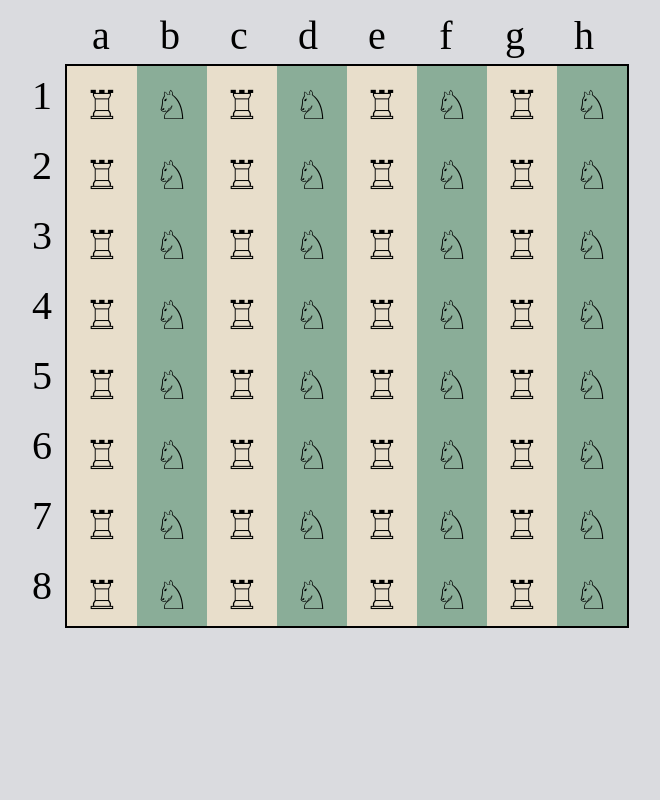
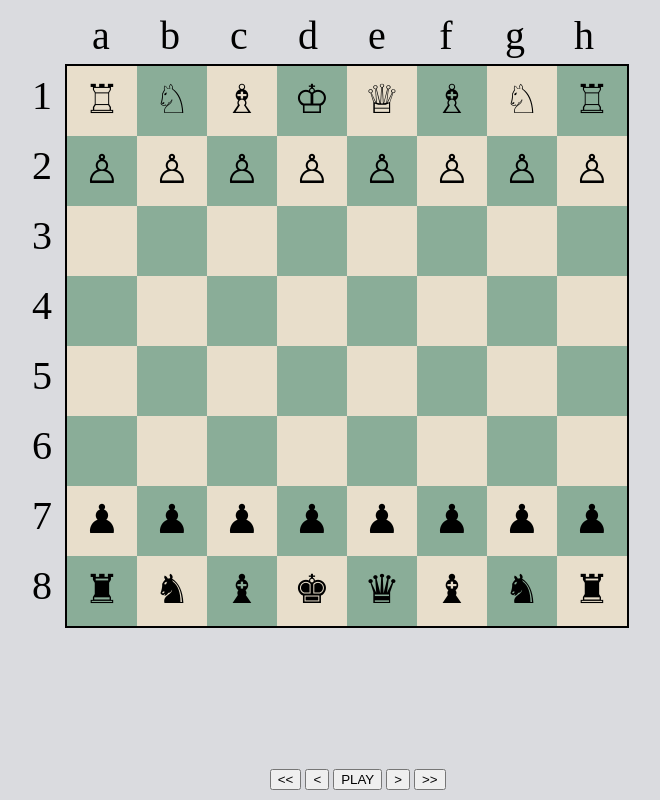
Before and after one commit to silentDjay/TIY-Chessboard, a plain HTML site: page index.html in a window 1280 px wide. Shown: the whole page, without its empty margins (319-979 px from the left). Drawn offline with nearby package versions, Linux system fonts and the light colour scheme.

Commit message:
complete beginning chess board and add buttons

```diff
--- a/assets/css/styles.scss
+++ b/assets/css/styles.scss
@@ -28,15 +28,16 @@ body {
   box-sizing: border-box;
   text-align: center;
   font-size: $fontSize;
-  padding-top: 20px;
+  padding-top: 14px;
 }
 
 .ltSquare {
-  // background: $lightSquares;
+  float: left;
 }
 
 .dkSquare {
   background: $darkSquares;
+  float: left;
 }
 
 // styling for the rank and file labels
@@ -72,3 +73,10 @@ body {
   text-align: center;
   margin-left: -1px;
 }
+
+// Styling for the buttons
+.buttonContainer {
+  position: absolute;
+  bottom: 10px;
+  left: 46%;
+}
--- a/index.html
+++ b/index.html
@@ -9,40 +9,70 @@
   </head>
   <body>
     <section class="chessBoard">
-      <div class="square ltSquare">&#9814</div><!--
-      --><div class="square dkSquare">&#9816</div><!--
-    --><div class="square ltSquare">&#9814</div><!--
-    --><div class="square dkSquare">&#9816</div><!----><div class="square ltSquare">&#9814</div><!--
-    --><div class="square dkSquare">&#9816</div><!----><div class="square ltSquare">&#9814</div><!--
-    --><div class="square dkSquare">&#9816</div><!----><div class="square ltSquare">&#9814</div><!--
-    --><div class="square dkSquare">&#9816</div><!----><div class="square ltSquare">&#9814</div><!--
-    --><div class="square dkSquare">&#9816</div><!----><div class="square ltSquare">&#9814</div><!--
-    --><div class="square dkSquare">&#9816</div><!----><div class="square ltSquare">&#9814</div><!--
-    --><div class="square dkSquare">&#9816</div><!----><div class="square ltSquare">&#9814</div><!--
-    --><div class="square dkSquare">&#9816</div><!----><div class="square ltSquare">&#9814</div><!--
-    --><div class="square dkSquare">&#9816</div><!----><div class="square ltSquare">&#9814</div><!--
-    --><div class="square dkSquare">&#9816</div><!----><div class="square ltSquare">&#9814</div><!--
-    --><div class="square dkSquare">&#9816</div><!----><div class="square ltSquare">&#9814</div><!--
-    --><div class="square dkSquare">&#9816</div><!----><div class="square ltSquare">&#9814</div><!--
-    --><div class="square dkSquare">&#9816</div><!----><div class="square ltSquare">&#9814</div><!--
-    --><div class="square dkSquare">&#9816</div><!----><div class="square ltSquare">&#9814</div><!--
-    --><div class="square dkSquare">&#9816</div><!----><div class="square ltSquare">&#9814</div><!--
-    --><div class="square dkSquare">&#9816</div><!----><div class="square ltSquare">&#9814</div><!--
-    --><div class="square dkSquare">&#9816</div><!----><div class="square ltSquare">&#9814</div><!--
-    --><div class="square dkSquare">&#9816</div><!----><div class="square ltSquare">&#9814</div><!--
-    --><div class="square dkSquare">&#9816</div><!----><div class="square ltSquare">&#9814</div><!--
-    --><div class="square dkSquare">&#9816</div><!----><div class="square ltSquare">&#9814</div><!--
-    --><div class="square dkSquare">&#9816</div><!----><div class="square ltSquare">&#9814</div><!--
-    --><div class="square dkSquare">&#9816</div><!----><div class="square ltSquare">&#9814</div><!--
-    --><div class="square dkSquare">&#9816</div><!----><div class="square ltSquare">&#9814</div><!--
-    --><div class="square dkSquare">&#9816</div><!----><div class="square ltSquare">&#9814</div><!--
-    --><div class="square dkSquare">&#9816</div><!----><div class="square ltSquare">&#9814</div><!--
-    --><div class="square dkSquare">&#9816</div><!----><div class="square ltSquare">&#9814</div><!--
-    --><div class="square dkSquare">&#9816</div><!----><div class="square ltSquare">&#9814</div><!--
-    --><div class="square dkSquare">&#9816</div><!----><div class="square ltSquare">&#9814</div><!--
-    --><div class="square dkSquare">&#9816</div><!----><div class="square ltSquare">&#9814</div><!--
-    --><div class="square dkSquare">&#9816</div><!----><div class="square ltSquare">&#9814</div><!--
-    --><div class="square dkSquare">&#9816</div>
+       <div class="square ltSquare">&#9814</div><!--
+    --><div class="square dkSquare">&#9816</div><!--
+    --><div class="square ltSquare">&#9815</div><!--
+    --><div class="square dkSquare">&#9812</div><!--
+    --><div class="square ltSquare">&#9813</div><!--
+    --><div class="square dkSquare">&#9815</div><!--
+    --><div class="square ltSquare">&#9816</div><!--
+    --><div class="square dkSquare">&#9814</div><!--
+    --><div class="square dkSquare">&#9817</div><!--
+    --><div class="square ltSquare">&#9817</div><!--
+    --><div class="square dkSquare">&#9817</div><!--
+    --><div class="square ltSquare">&#9817</div><!--
+    --><div class="square dkSquare">&#9817</div><!--
+    --><div class="square ltSquare">&#9817</div><!--
+    --><div class="square dkSquare">&#9817</div><!--
+    --><div class="square ltSquare">&#9817</div><!--
+    --><div class="square ltSquare"></div><!--
+    --><div class="square dkSquare"></div><!--
+    --><div class="square ltSquare"></div><!--
+    --><div class="square dkSquare"></div><!--
+    --><div class="square ltSquare"></div><!--
+    --><div class="square dkSquare"></div><!--
+    --><div class="square ltSquare"></div><!--
+    --><div class="square dkSquare"></div><!--
+    --><div class="square dkSquare"></div><!--
+    --><div class="square ltSquare"></div><!--
+    --><div class="square dkSquare"></div><!--
+    --><div class="square ltSquare"></div><!--
+    --><div class="square dkSquare"></div><!--
+    --><div class="square ltSquare"></div><!--
+    --><div class="square dkSquare"></div><!--
+    --><div class="square ltSquare"></div><!--
+    --><div class="square ltSquare"></div><!--
+    --><div class="square dkSquare"></div><!--
+    --><div class="square ltSquare"></div><!--
+    --><div class="square dkSquare"></div><!--
+    --><div class="square ltSquare"></div><!--
+    --><div class="square dkSquare"></div><!--
+    --><div class="square ltSquare"></div><!--
+    --><div class="square dkSquare"></div><!--
+    --><div class="square dkSquare"></div><!--
+    --><div class="square ltSquare"></div><!--
+    --><div class="square dkSquare"></div><!--
+    --><div class="square ltSquare"></div><!--
+    --><div class="square dkSquare"></div><!--
+    --><div class="square ltSquare"></div><!--
+    --><div class="square dkSquare"></div><!--
+    --><div class="square ltSquare"></div><!--
+    --><div class="square ltSquare">&#9823</div><!--
+    --><div class="square dkSquare">&#9823</div><!--
+    --><div class="square ltSquare">&#9823</div><!--
+    --><div class="square dkSquare">&#9823</div><!--
+    --><div class="square ltSquare">&#9823</div><!--
+    --><div class="square dkSquare">&#9823</div><!--
+    --><div class="square ltSquare">&#9823</div><!--
+    --><div class="square dkSquare">&#9823</div><!--
+    --><div class="square dkSquare">&#9820</div><!--
+    --><div class="square ltSquare">&#9822</div><!--
+    --><div class="square dkSquare">&#9821</div><!--
+    --><div class="square ltSquare">&#9818</div><!--
+    --><div class="square dkSquare">&#9819</div><!--
+    --><div class="square ltSquare">&#9821</div><!--
+    --><div class="square dkSquare">&#9822</div><!--
+    --><div class="square ltSquare">&#9820</div>
       <ul class="rankList">
         <li class="rank">1</li><!--
         --><li class="rank">2</li><!--
@@ -64,26 +94,13 @@
         --><li class="file">h</li>
       </ul>
     </section>
-    <!-- <ul class="rankList">
-      <li class="rank">1</li>
-      <li class="rank">2</li>
-      <li class="rank">3</li>
-      <li class="rank">4</li>
-      <li class="rank">5</li>
-      <li class="rank">6</li>
-      <li class="rank">7</li>
-      <li class="rank">8</li>
-    </ul>
-    <ul class="fileList">
-      <li class="file">a</li>
-      <li class="file">b</li>
-      <li class="file">c</li>
-      <li class="file">d</li>
-      <li class="file">e</li>
-      <li class="file">f</li>
-      <li class="file">g</li>
-      <li class="file">h</li>
-    </ul> -->
+    <div class="buttonContainer">
+        <button type"btn" id="rewind">&lt&lt</button>
+        <button type"btn" id="stepBack">&lt</button>
+        <button type"btn" id="play">PLAY</button>
+        <button type"btn" id="stepForward">&gt</button>
+        <button type"btn" id="fastForward">&gt&gt</button>
+    </div>
     <script src="https://code.jquery.com/jquery-1.12.0.min.js"></script>
     <script src="https://code.jquery.com/jquery-migrate-1.2.1.min.js"></script>
     <script src="assets/js/scripts.js"></script>
@@ -92,6 +109,9 @@
 
 
 <!--
+< becomes &lt;
+> becomes &gt;
+
 name          symbol unicode html
 white chess king	♔	U+2654	&#9812;
 white chess queen	♕	U+2655	&#9813;
```
Also changed, not shown: assets/css/styles.css.
